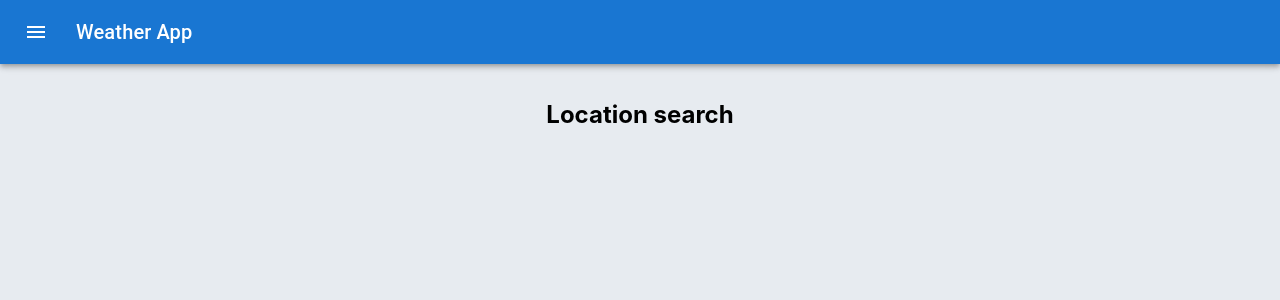
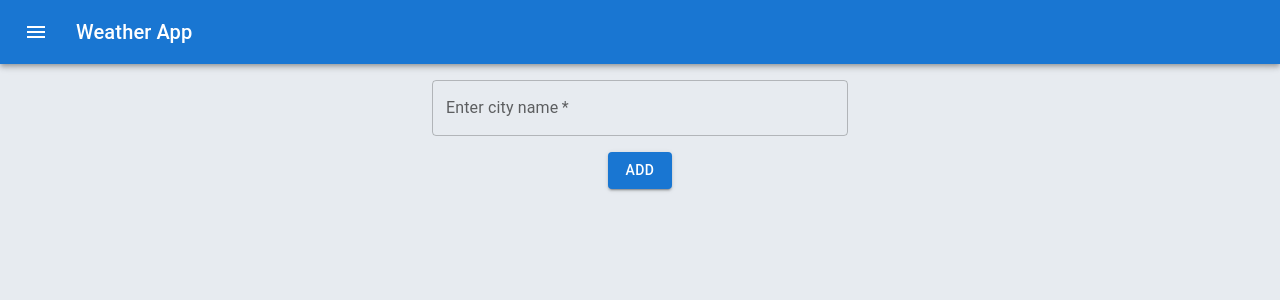
Before and after one commit to goodylabs/FE-Zeus-dev-test, a React (Create React App) app in the folder my-app/: page /locationSearch in a window 1280 px wide. Shown: the top 300 px of the page. Built offline with nearby package versions, Linux system fonts and the light colour scheme.

Commit message:
added page with location search

```diff
--- a/my-app/src/App.js
+++ b/my-app/src/App.js
@@ -4,6 +4,7 @@ import { Routes, Route } from "react-router-dom";
 import MainLayout from './layout/MainLayout';
 import CurrentWeather from './pages/CurrentWeather';
 import HistoricalWeather from './pages/HistoricalWeather';
+import LocationSearch from './pages/LocationSearch';
 
 function App() {
   return (
@@ -20,14 +21,6 @@ function App() {
   );
 }
 
-function LocationSearch() {
-  return (
-    <div>
-      <h2>Location search</h2>
-    </div>
-  );
-}
-
 function LocationSelection() {
   return (
     <div>
--- /dev/null
+++ b/my-app/src/components/ClosableSnackbar.js
@@ -0,0 +1,21 @@
+import Alert from '@mui/material/Alert';
+import Snackbar from '@mui/material/Snackbar';
+
+export default function ClosableSnackbar(props) {
+    return (
+        <Snackbar
+            open={props.open}
+            autoHideDuration={6000}
+            onClose={() => props.setOpen(false)}
+        >
+            <Alert
+                onClose={() => props.setOpen(false)}
+                severity={props.error ? "error" : "success"}
+                sx={{ width: '100%' }}
+            >
+                {props.error ? props.error : "Success"}
+            </Alert>
+        </Snackbar>
+
+    )
+}
--- /dev/null
+++ b/my-app/src/pages/LocationSearch.js
@@ -0,0 +1,59 @@
+import React, { useState } from 'react';
+import axios from 'axios';
+
+import Grid from '@mui/material/Grid';
+import Button from '@mui/material/Button';
+import TextField from '@mui/material/TextField';
+import ClosableSnackbar from '../components/ClosableSnackbar';
+
+export default function LocationSearch() {
+    const [cityName, setCityName] = useState('');
+    const [error, setError] = useState('');
+    const [open, setOpen] = useState(false);
+
+    const saveCity = (data) => {
+        const savedCities = JSON.parse(localStorage.getItem("saved-cities")) || [];
+        const city = { name: data.name, lat: data.lat, lon: data.lon };
+        if (savedCities.filter(savedCity => savedCity.name === city.name).length > 0) {
+            setError('This city is already saved!');
+            return;
+        }
+        savedCities.push(city);
+        localStorage.setItem("saved-cities", JSON.stringify(savedCities));
+    }
+
+    const addCity = (e) => {
+        e.preventDefault();
+        axios.get(`http://api.openweathermap.org/geo/1.0/direct?q=${cityName}&limit=1&appid=91f5ed88ff4adb51496e243844b9f75a`)
+            .then(res => {
+                setError('');
+                const data = res.data;
+                if (!data.length) {
+                    setError('City not found!');
+                    return;
+                }
+                saveCity(data[0]);
+                setOpen(true);
+            })
+    }
+
+    return (
+        <Grid container justifyContent="center">
+            <Grid item md={4} sm={10} justifyContent="center" textAlign="center">
+                <ClosableSnackbar error={error} open={open} setOpen={setOpen} />
+                <form onSubmit={addCity}>
+                    <TextField
+                        required
+                        fullWidth
+                        label="Enter city name"
+                        variant="outlined"
+                        onChange={e => setCityName(e.target.value)}
+                    />
+                    <Button variant="contained" sx={{ mt: 2 }} type="submit">
+                        ADD
+                    </Button>
+                </form>
+            </Grid>
+        </Grid>
+    );
+}
```
